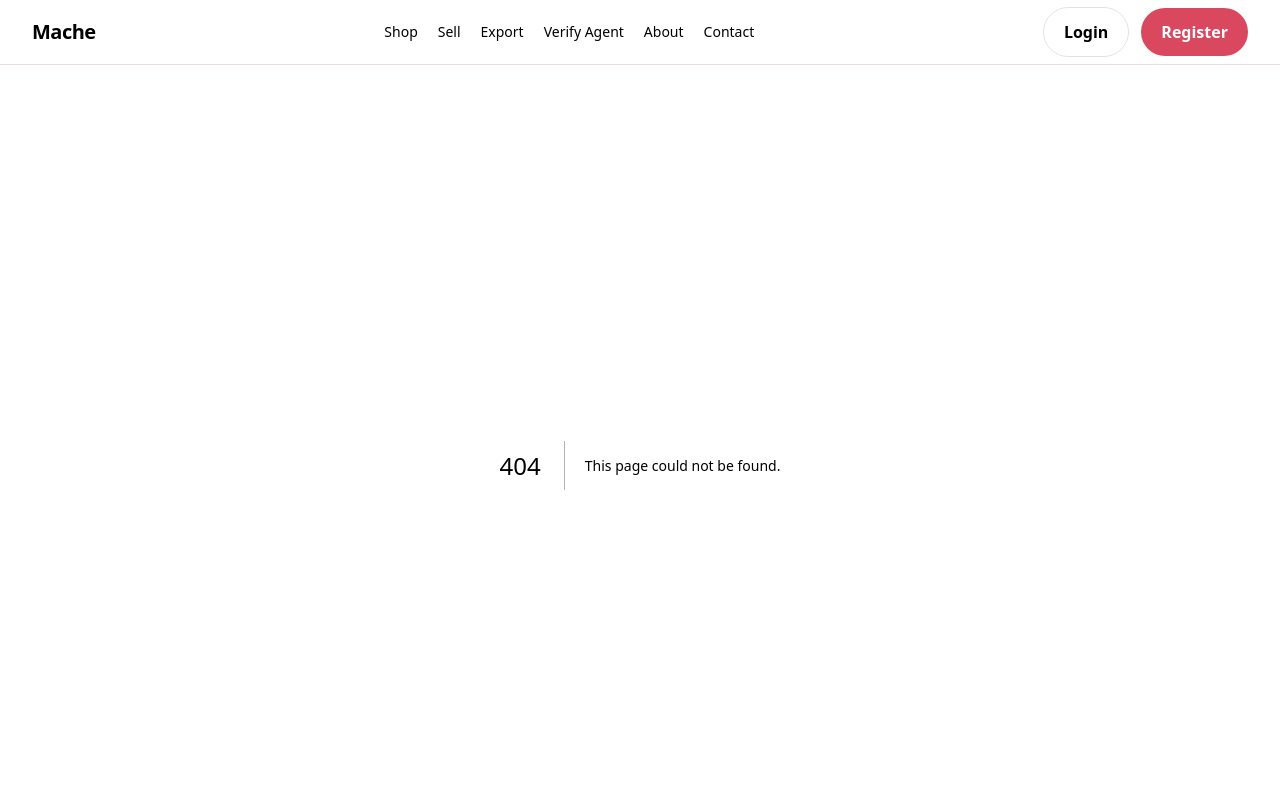
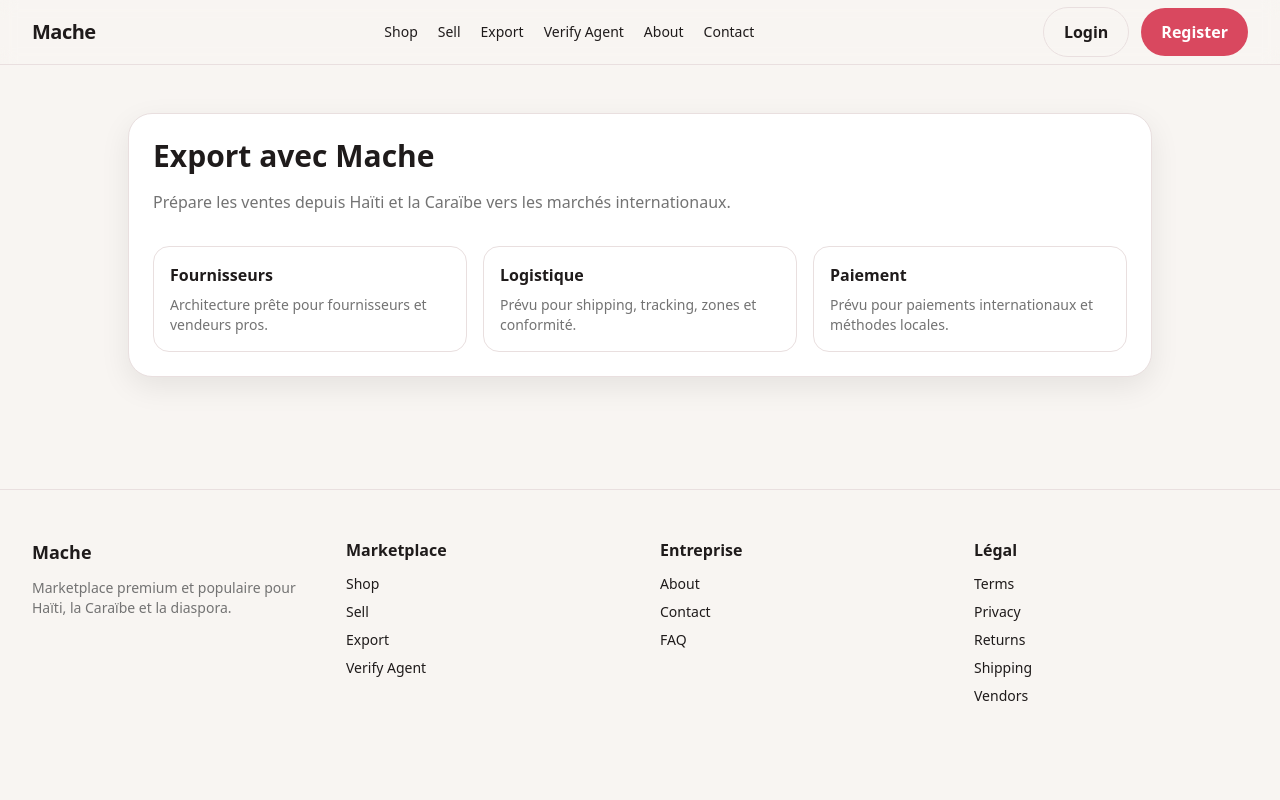
Before and after one commit to JhonnyVincent/MACHE, a Next.js app: page /export in a window 1280 px wide. Before the commit this address had no page. Shown: the top 800 px of the page. Built offline with nearby package versions, Linux system fonts and the light colour scheme.

Commit message:
Create page.tsx

```diff
--- /dev/null
+++ b/src/app/export/page.tsx
@@ -0,0 +1,33 @@
+export default function ExportPage() {
+  return (
+    <main className="container-page py-12">
+      <div className="card mx-auto max-w-5xl p-6">
+        <h1 className="text-3xl font-bold">Export avec Mache</h1>
+        <p className="mt-4 text-neutral-500">
+          Prépare les ventes depuis Haïti et la Caraïbe vers les marchés internationaux.
+        </p>
+
+        <div className="mt-8 grid gap-4 md:grid-cols-3">
+          <div className="rounded-2xl border p-4">
+            <h2 className="font-semibold">Fournisseurs</h2>
+            <p className="mt-2 text-sm text-neutral-500">
+              Architecture prête pour fournisseurs et vendeurs pros.
+            </p>
+          </div>
+          <div className="rounded-2xl border p-4">
+            <h2 className="font-semibold">Logistique</h2>
+            <p className="mt-2 text-sm text-neutral-500">
+              Prévu pour shipping, tracking, zones et conformité.
+            </p>
+          </div>
+          <div className="rounded-2xl border p-4">
+            <h2 className="font-semibold">Paiement</h2>
+            <p className="mt-2 text-sm text-neutral-500">
+              Prévu pour paiements internationaux et méthodes locales.
+            </p>
+          </div>
+        </div>
+      </div>
+    </main>
+  );
+}
```
